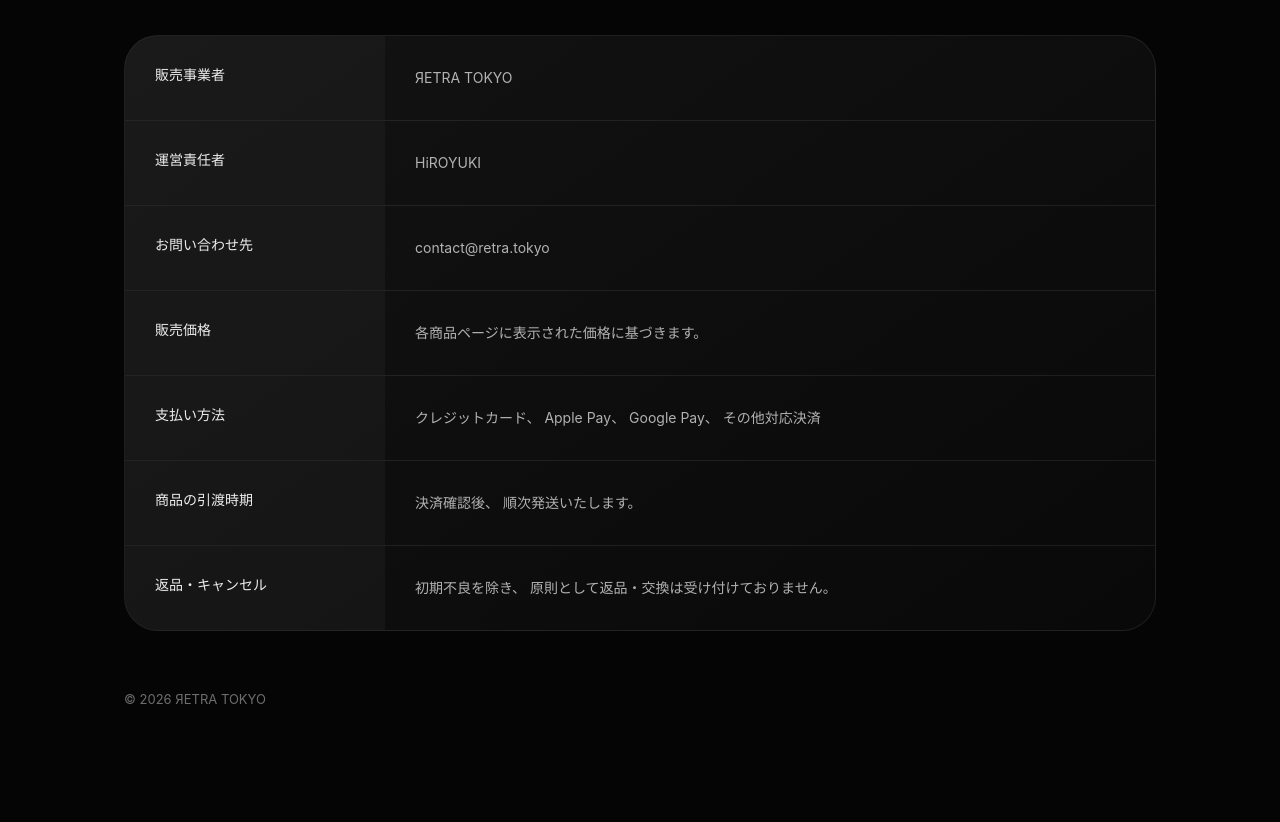
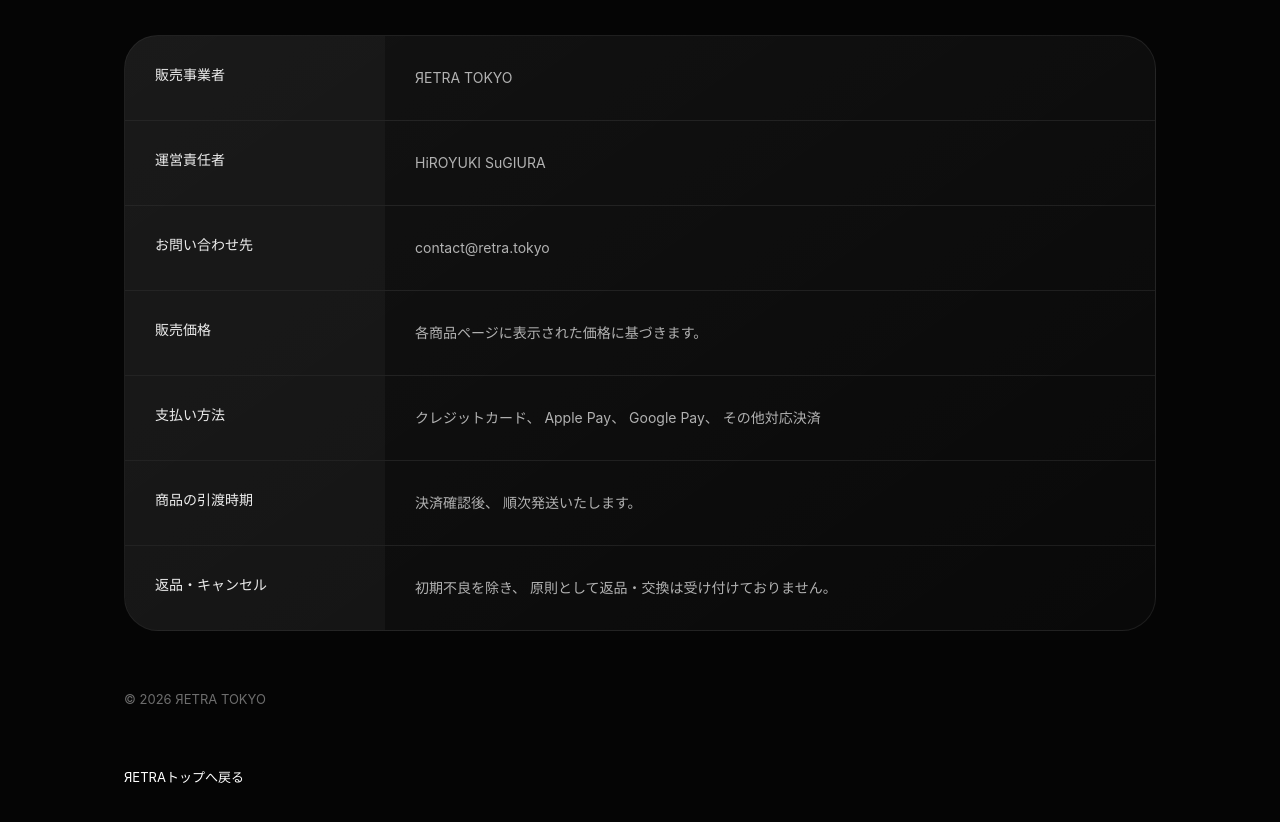
Before and after one commit to hirocoro410425/retra, a plain HTML site: page tokushoho.html in a window 1280 px wide. Shown: the part 340-1162 px from the top of the page. Drawn offline with Linux system fonts and the light colour scheme.

```diff
--- a/tokushoho.html
+++ b/tokushoho.html
@@ -132,7 +132,7 @@
         <div class="row">
             <div class="label">運営責任者</div>
             <div class="value">
-                HiROYUKI
+                HiROYUKI SuGIURA
             </div>
         </div>
 
@@ -181,7 +181,9 @@
     <div class="footer">
         © 2026 ЯETRA TOKYO
     </div>
-
+    <div class="footer">
+        <a href="index.html">ЯETRAトップへ戻る</a>
+    </div>
 </main>
 
 </body>
```
Also changed, not shown: privacy.html (+1 -1 lines), support.html (+1 -0 lines), terms.html (+3 -1 lines), 4 other files.
